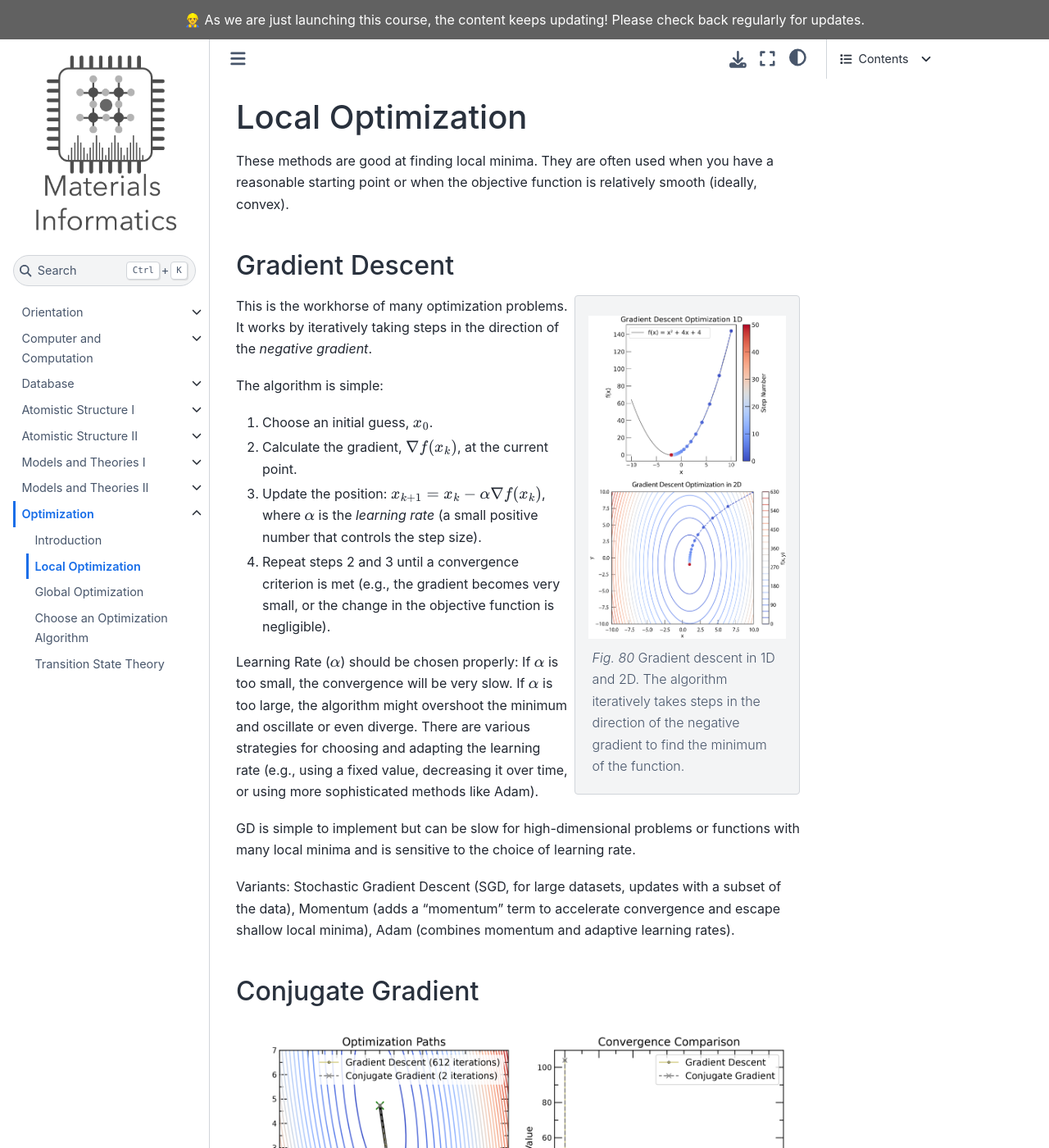
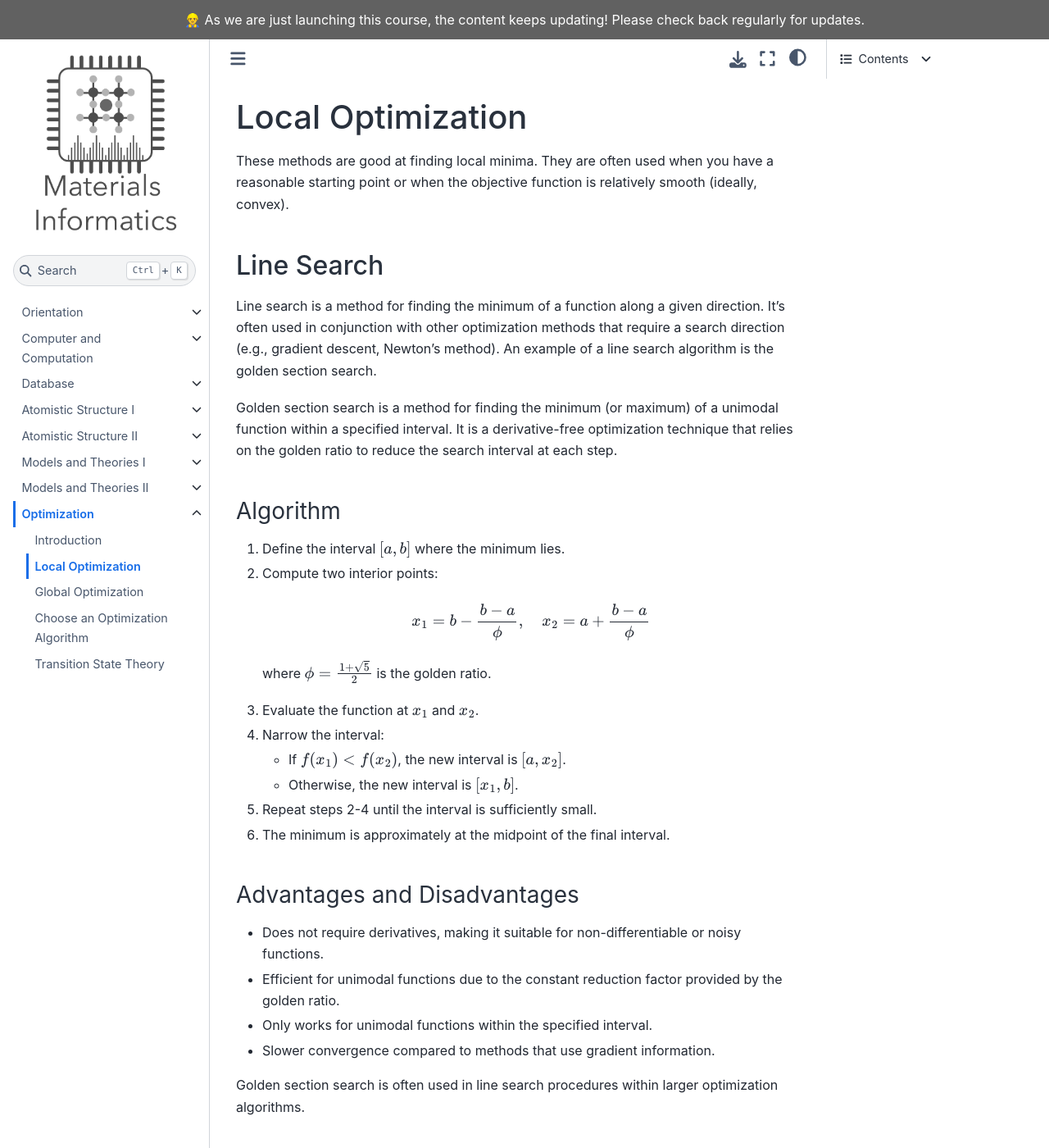
Before and after one commit to deng-group/MLE4217_5219_book, a Jupyter Book: the page built from optimization/local_optimization.md, in a window 1280 px wide and 1400 px high. Shown: the whole window at 82% size. Built offline with Jupyter Book 1.0.4 settings and Sphinx 7.4.7 and the Sphinx Book theme 1.1.4, drawn with Linux system fonts in a browser that asks for light colours; pages that are not in the unit, such as notebooks, are missing from menus; comment, search, counter and statistics services are not loaded.

Commit message:
Add line search method and golden section search algorithm to local optimization documentation; include advantages and disadvantages for clarity.

`````diff
--- a/optimization/local_optimization.md
+++ b/optimization/local_optimization.md
@@ -1,6 +1,35 @@
 # Local Optimization
 
 These methods are good at finding local minima. They are often used when you have a reasonable starting point or when the objective function is relatively smooth (ideally, convex).
+
+## Line Search
+Line search is a method for finding the minimum of a function along a given direction. It's often used in conjunction with other optimization methods that require a search direction (e.g., gradient descent, Newton's method). An example of a line search algorithm is the golden section search.
+
+Golden section search is a method for finding the minimum (or maximum) of a unimodal function within a specified interval. It is a derivative-free optimization technique that relies on the golden ratio to reduce the search interval at each step.
+
+#### Algorithm
+1. Define the interval $[a, b]$ where the minimum lies.
+2. Compute two interior points:
+
+    $$
+    x_1 = b - \frac{b - a}{\phi}, \quad x_2 = a + \frac{b - a}{\phi}
+    $$
+
+    where $\phi = \frac{1 + \sqrt{5}}{2}$ is the golden ratio.
+3. Evaluate the function at $x_1$ and $x_2$.
+4. Narrow the interval:
+    - If $f(x_1) < f(x_2)$, the new interval is $[a, x_2]$.
+    - Otherwise, the new interval is $[x_1, b]$.
+5. Repeat steps 2-4 until the interval is sufficiently small.
+6. The minimum is approximately at the midpoint of the final interval.
+
+#### Advantages and Disadvantages
+- Does not require derivatives, making it suitable for non-differentiable or noisy functions.
+- Efficient for unimodal functions due to the constant reduction factor provided by the golden ratio.
+- Only works for unimodal functions within the specified interval.
+- Slower convergence compared to methods that use gradient information.
+
+Golden section search is often used in line search procedures within larger optimization algorithms.
 
 ## Gradient Descent
 ````{sidebar}
`````
